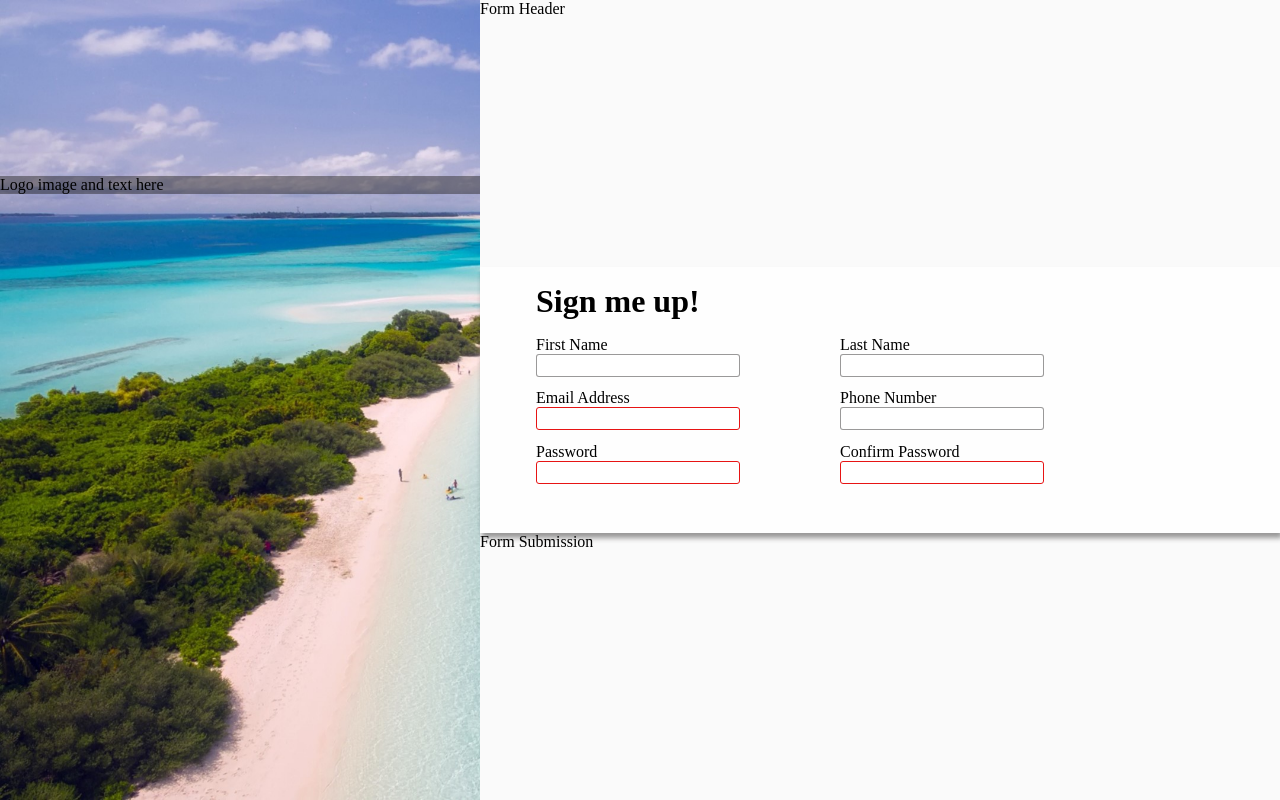
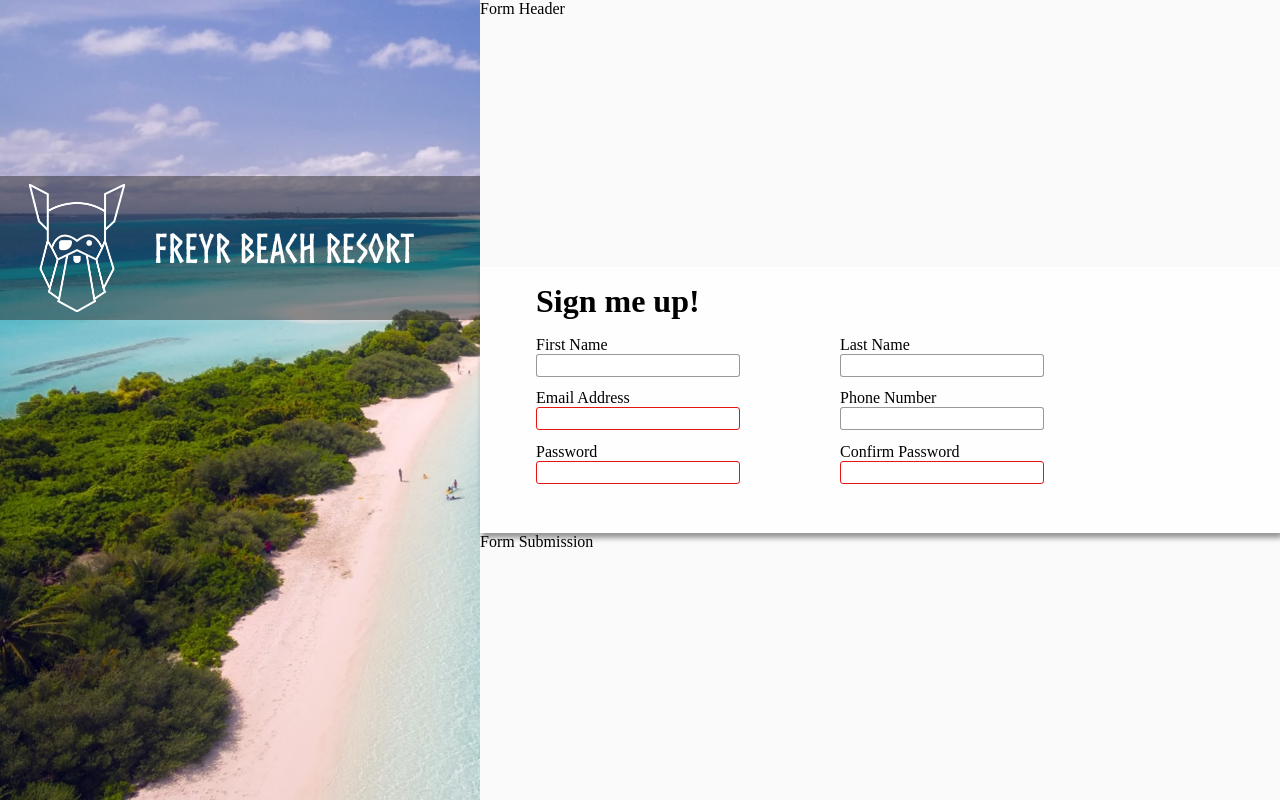
Before and after one commit to Micah-Hendrickson-FPC/odin-form, a plain HTML site: page index.html in a window 1280 px wide. Drawn offline with Linux system fonts and the light colour scheme.

Commit message:
Style logo and sidebar

```diff
--- a/index.html
+++ b/index.html
@@ -13,8 +13,9 @@
         alt="A beautiful sunny beach with trees and people swimming." />
     <div class="layout">
         <div class="sidebar">
-            <div class="logo">
-                Logo image and text here
+            <div class="logo-box">
+                <img class="logo" src="odin-logo.png" alt="A logo of the Norse god Odin wearing an eyepatch and smiling."/>
+                <span>Freyr Beach Resort</span>
             </div>
         </div>
         <form class="content" action="">
--- a/styles.css
+++ b/styles.css
@@ -1,3 +1,8 @@
+@font-face {
+    font-family: "norse";
+    src: url(./Norse-Bold.otf);
+}
+
 :root {
     --background-layer: -100;
     /* Colors */
@@ -33,9 +38,26 @@ body {
     flex-direction: column;
 }
 
-.logo {
+.logo-box {
+    display: flex;
     margin-top: 11rem;
     background-color: var(--trans-grey);
+    align-items: center;
+    font-family: "norse";
+    color: var(--emphasis-white);
+    font-size: 2.5rem;
+}
+
+.logo {
+    max-width: 20%;
+    height: auto;
+    margin: .5rem 6%;
+}
+
+.logo ~ *{
+    margin-top: .5rem;
+    margin-bottom: .5rem;
+    margin-right: 4%;
 }
 
 .content {
```
Also changed, not shown: Norse-Bold.otf (added), odin-logo.png (added).
